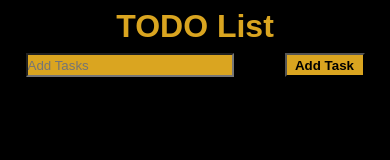
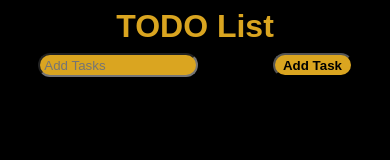
Before and after one commit to oyeyipo45/task-list, a website: page index.html in a window 390 px wide. Drawn offline with Linux system fonts and the light colour scheme.

Commit message:
good to go

```diff
--- a/style.css
+++ b/style.css
@@ -2,12 +2,14 @@
     margin:0;
     padding: 0;
     box-sizing: border-box;
+
 }
 
 body{
     background-color: black;
     color: goldenrod;
     font-family: Arial, Helvetica, sans-serif;
+
 }
 
 h1{
@@ -29,6 +31,9 @@ h1{
     background-color: goldenrod;
     height: 1.5rem;
     width: 20rem;
+    border-radius: 1rem;
+    padding: .3rem;
+
 }
 
 .list_class{
@@ -56,6 +61,7 @@ button{
     padding: .1rem;
     height: 1.5rem;
     width: 10rem;
+    border-radius: 1rem;
 }
 
 
@@ -67,11 +73,14 @@ button{
         padding: .1rem;
         height: 1.5rem;
         width: 5rem;
+        border-radius: 1rem;
     }
 
     #input{
         background-color: goldenrod;
         height: 1.5rem;
-        width: 13rem;
+        width: 10rem;
+        border-radius: 1rem;
+        padding: .3rem;
     }
 }
```
Lines whose indentation alone changed are shown as unchanged.
